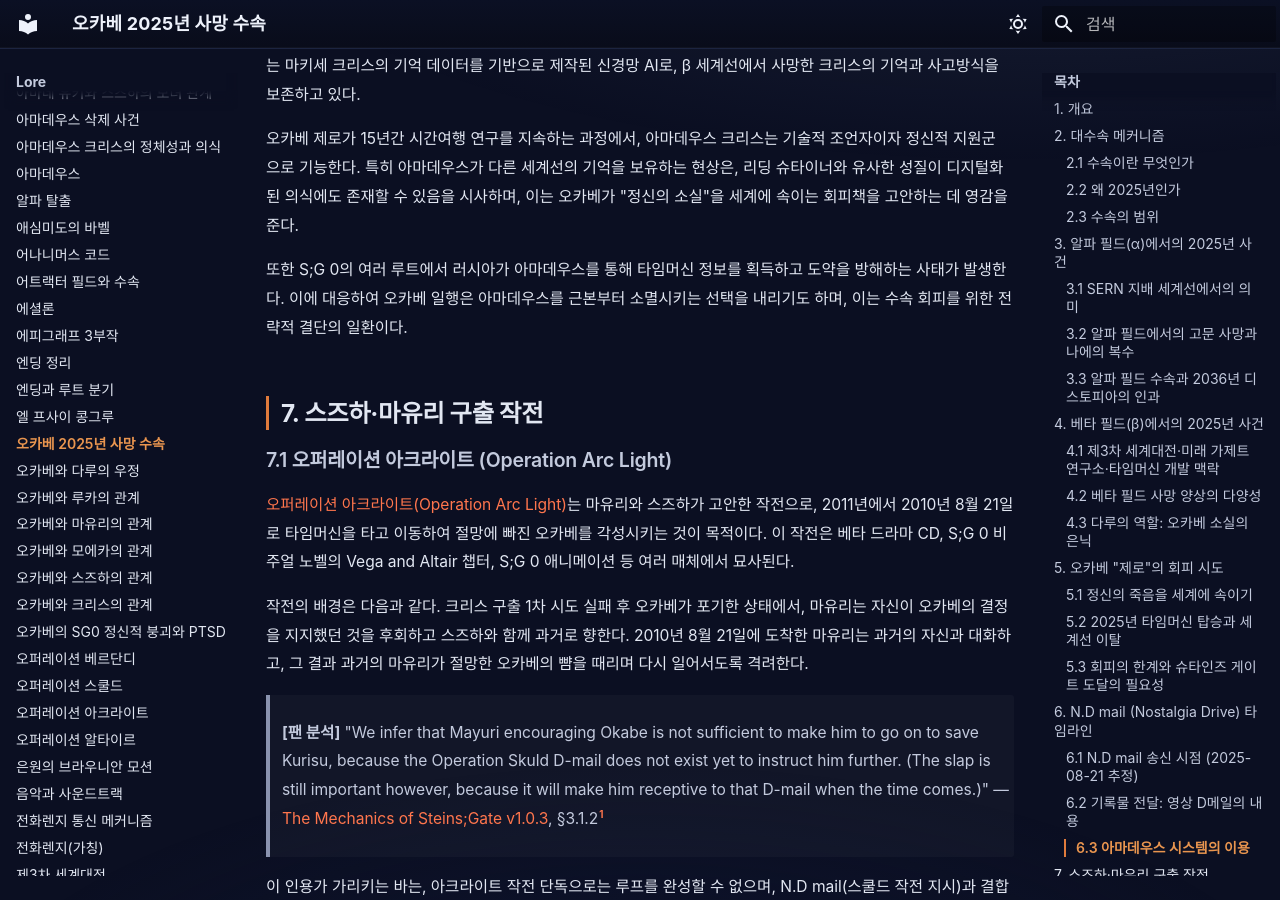
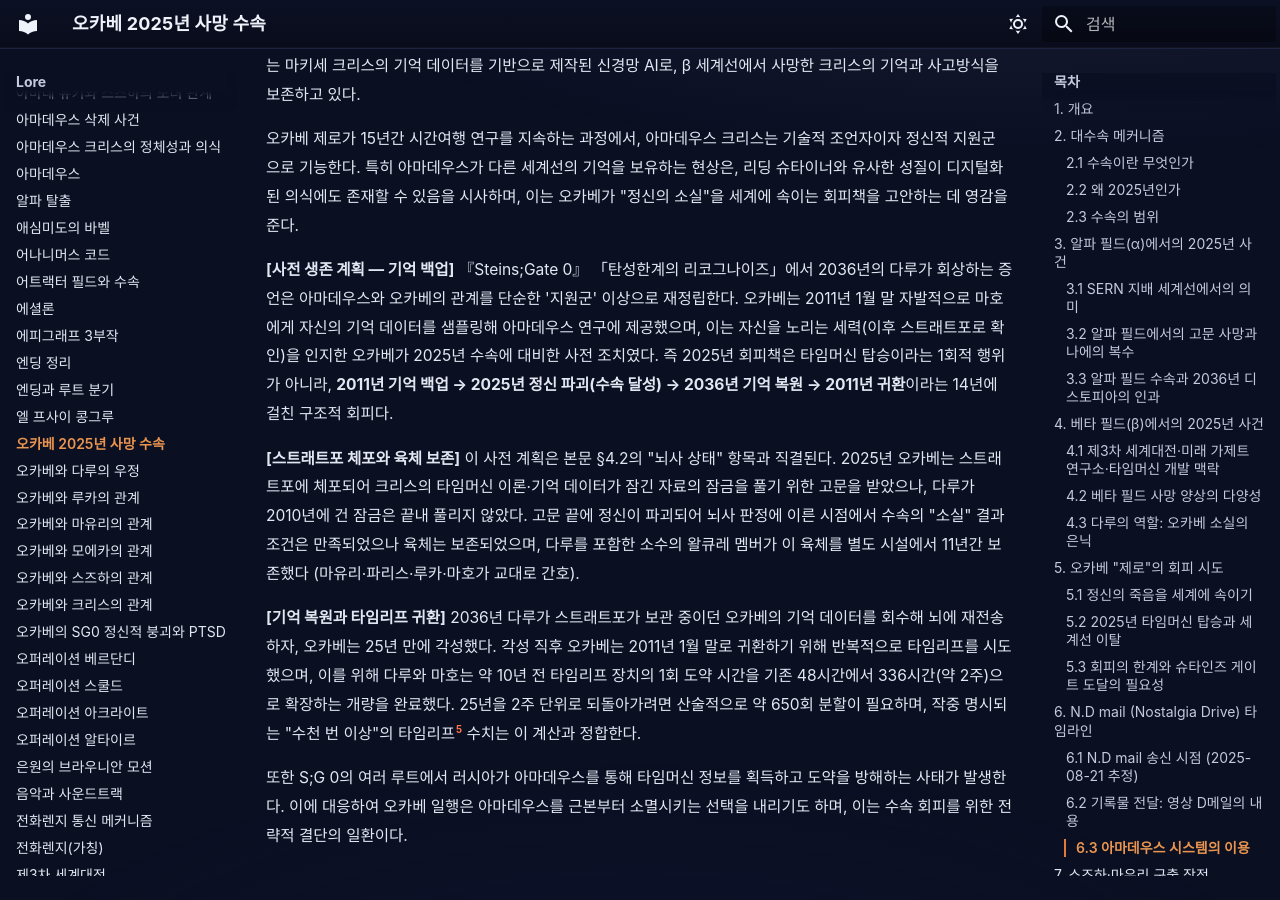
Before and after one commit to sgwiki/sgwiki.github.io, an MkDocs documentation site: the page built from wiki/lore/오카베-2025년-사망-수속.md, in a window 1280 px wide and 900 px high, scrolled down 6385 px. Built offline with MkDocs 1.6.1 and Material for MkDocs 9.7.7, drawn with Linux system fonts in a browser that asks for light colours; some web fonts are replaced.

Commit message:
feat(wiki): 오카베-2025년-사망-수속 — P10 3e41fe0a 패치 적용

```diff
--- a/wiki/lore/오카베-2025년-사망-수속.md
+++ b/wiki/lore/오카베-2025년-사망-수속.md
@@ -149,6 +149,12 @@ S;G 0의 핵심 통찰 중 하나는 오카베가 2025년 수속의 본질을 "
 [아마데우스(Amadeus)](아마데우스.md) 시스템은 S;G 0에서 2025년 수속 회피와 N.D mail 전달 과정에 깊이 관여한다. 아마데우스는 마키세 크리스의 기억 데이터를 기반으로 제작된 신경망 AI로, β 세계선에서 사망한 크리스의 기억과 사고방식을 보존하고 있다.
 
 오카베 제로가 15년간 시간여행 연구를 지속하는 과정에서, 아마데우스 크리스는 기술적 조언자이자 정신적 지원군으로 기능한다. 특히 아마데우스가 다른 세계선의 기억을 보유하는 현상은, 리딩 슈타이너와 유사한 성질이 디지털화된 의식에도 존재할 수 있음을 시사하며, 이는 오카베가 "정신의 소실"을 세계에 속이는 회피책을 고안하는 데 영감을 준다.
+
+**[사전 생존 계획 — 기억 백업]** 『Steins;Gate 0』 「탄성한계의 리코그나이즈」에서 2036년의 다루가 회상하는 증언은 아마데우스와 오카베의 관계를 단순한 '지원군' 이상으로 재정립한다. 오카베는 2011년 1월 말 자발적으로 마호에게 자신의 기억 데이터를 샘플링해 아마데우스 연구에 제공했으며, 이는 자신을 노리는 세력(이후 스트래트포로 확인)을 인지한 오카베가 2025년 수속에 대비한 사전 조치였다. 즉 2025년 회피책은 타임머신 탑승이라는 1회적 행위가 아니라, **2011년 기억 백업 → 2025년 정신 파괴(수속 달성) → 2036년 기억 복원 → 2011년 귀환**이라는 14년에 걸친 구조적 회피다.
+
+**[스트래트포 체포와 육체 보존]** 이 사전 계획은 본문 §4.2의 "뇌사 상태" 항목과 직결된다. 2025년 오카베는 스트래트포에 체포되어 크리스의 타임머신 이론·기억 데이터가 잠긴 자료의 잠금을 풀기 위한 고문을 받았으나, 다루가 2010년에 건 잠금은 끝내 풀리지 않았다. 고문 끝에 정신이 파괴되어 뇌사 판정에 이른 시점에서 수속의 "소실" 결과 조건은 만족되었으나 육체는 보존되었으며, 다루를 포함한 소수의 왈큐레 멤버가 이 육체를 별도 시설에서 11년간 보존했다 (마유리·파리스·루카·마호가 교대로 간호).
+
+**[기억 복원과 타임리프 귀환]** 2036년 다루가 스트래트포가 보관 중이던 오카베의 기억 데이터를 회수해 뇌에 재전송하자, 오카베는 25년 만에 각성했다. 각성 직후 오카베는 2011년 1월 말로 귀환하기 위해 반복적으로 타임리프를 시도했으며, 이를 위해 다루와 마호는 약 10년 전 타임리프 장치의 1회 도약 시간을 기존 48시간에서 336시간(약 2주)으로 확장하는 개량을 완료했다. 25년을 2주 단위로 되돌아가려면 산술적으로 약 650회 분할이 필요하며, 작중 명시되는 "수천 번 이상"의 타임리프[^5] 수치는 이 계산과 정합한다.
 
 또한 S;G 0의 여러 루트에서 러시아가 아마데우스를 통해 타임머신 정보를 획득하고 도약을 방해하는 사태가 발생한다. 이에 대응하여 오카베 일행은 아마데우스를 근본부터 소멸시키는 선택을 내리기도 하며, 이는 수속 회피를 위한 전략적 결단의 일환이다.
 
```
